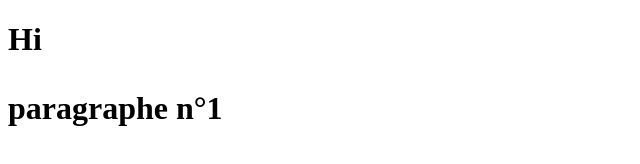
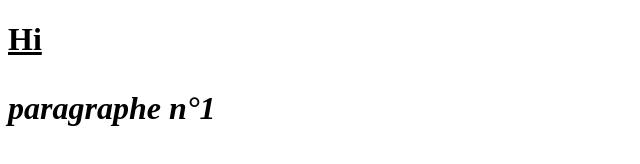
Before and after one commit to RemyLeBeillan/notreProjetRLB, a plain HTML site: page index.html in a window 1280 px wide. Shown: the whole page, without its empty margins (0-640 px from the left). Drawn offline with Linux system fonts and the light colour scheme.

Commit message:
Modifications d'index.html

```diff
--- a/index.html
+++ b/index.html
@@ -5,7 +5,7 @@
 		<meta charset="utf-8">
 	</head>
 	<body>
-	<h1>Hi</hi>
-	<p>paragraphe n°1</p>
+	<h1><u>Hi</u></hi>
+	<p><i>paragraphe n°1</i></p>
 	</body>
 </html>
```
